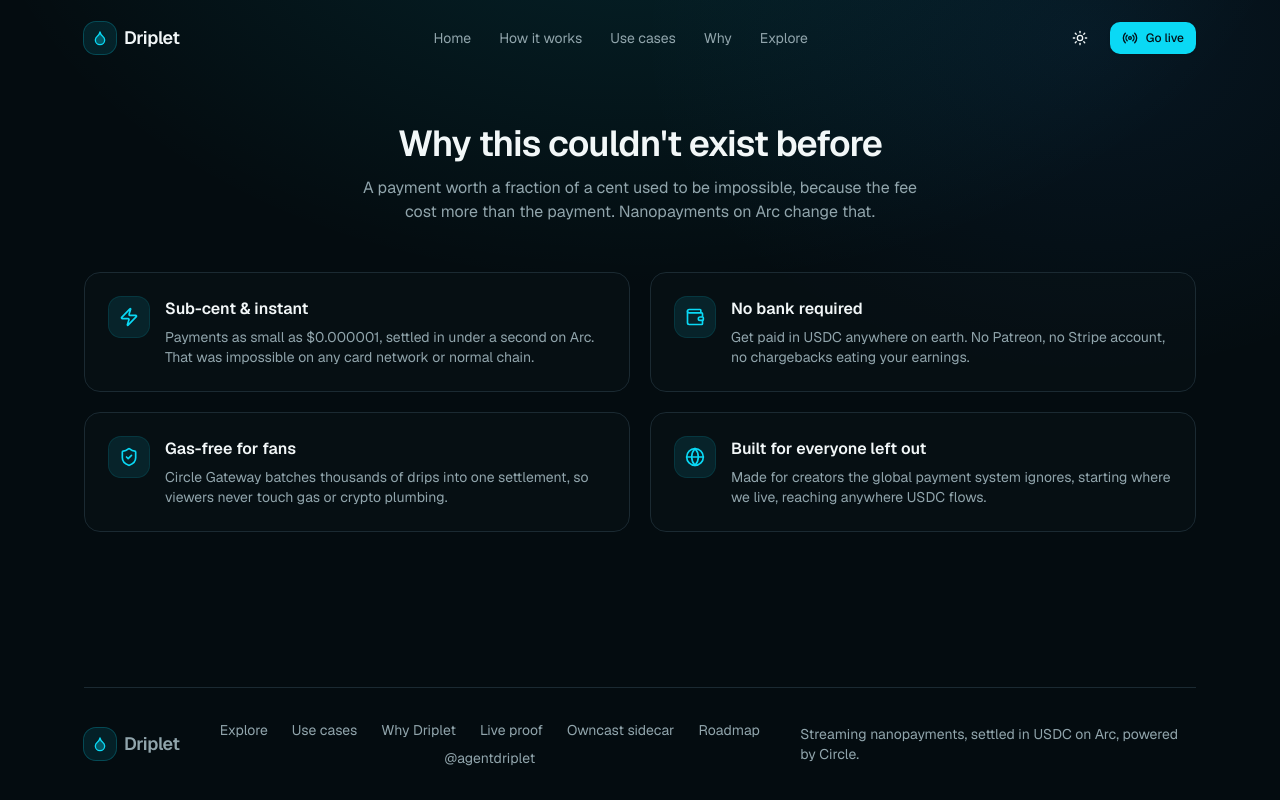
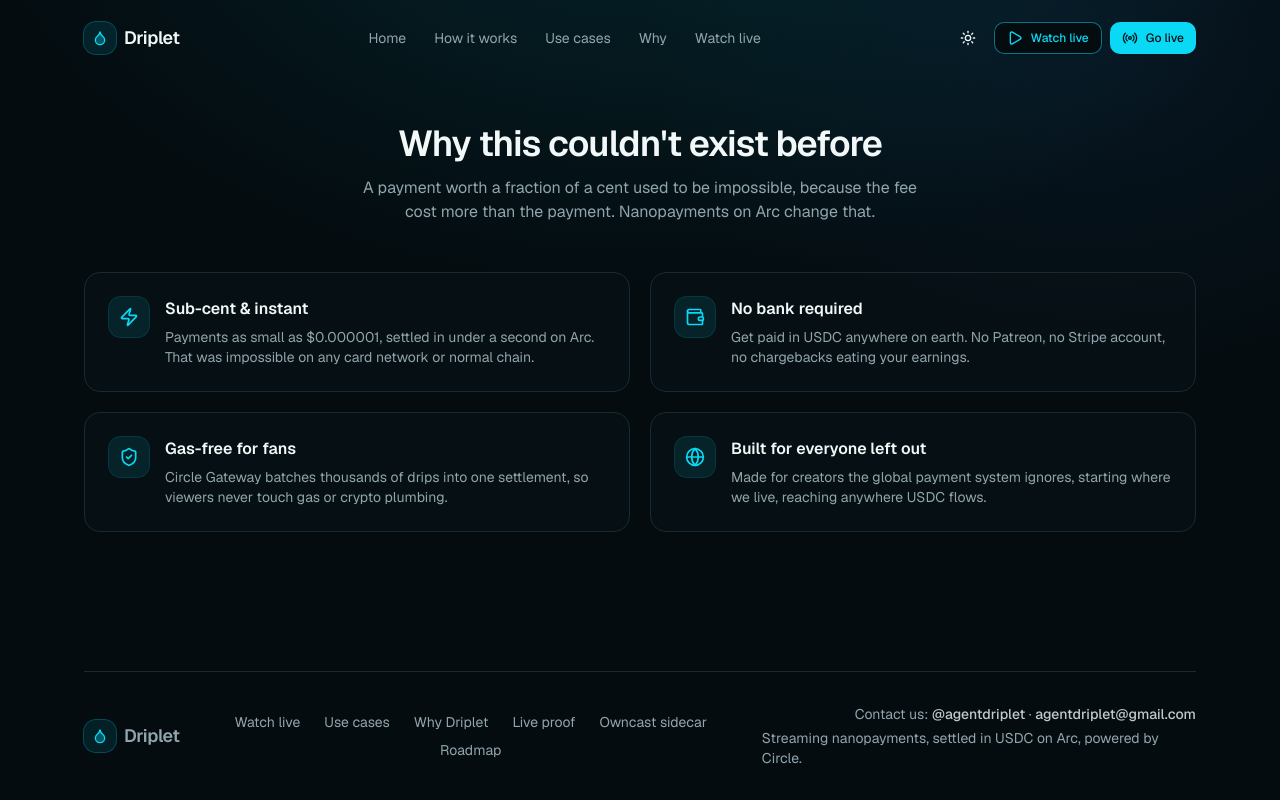
Before and after one commit to Risingtell/driplet, a Next.js app: page /why in a window 1280 px wide. Built offline with nearby package versions, Linux system fonts and the light colour scheme.

Commit message:
Nav: visible Watch live button beside Go live (replaces Explore label everywhere public); footer Contact us with X + email

```diff
--- a/app/page.tsx
+++ b/app/page.tsx
@@ -1,5 +1,5 @@
 import Link from "next/link";
-import { ArrowRight, Radio, Coins, Split } from "lucide-react";
+import { ArrowRight, Radio, Coins, Split, Play } from "lucide-react";
 import { Button } from "@/components/ui/button";
 import { Logo } from "@/components/brand/logo";
 import { ThemeToggle } from "@/components/theme-toggle";
@@ -42,11 +42,21 @@
             Why Driplet
           </Link>
           <Link href="/explore" className="transition-colors hover:text-foreground">
-            Explore
+            Watch live
           </Link>
         </nav>
         <div className="flex items-center gap-2">
           <ThemeToggle />
+          <Button
+            asChild
+            size="sm"
+            variant="outline"
+            className="border-primary/50 text-primary hover:bg-primary/10 hover:text-primary"
+          >
+            <Link href="/explore">
+              <Play className="size-4" /> Watch live
+            </Link>
+          </Button>
           <Button asChild size="sm">
             <Link href="/studio/go-live">
               <Radio className="size-4" /> Go live
--- a/components/landing/landing-footer.tsx
+++ b/components/landing/landing-footer.tsx
@@ -7,7 +7,7 @@
       <Logo />
       <nav className="flex flex-wrap items-center justify-center gap-x-6 gap-y-2">
         <Link href="/explore" className="transition-colors hover:text-foreground">
-          Explore
+          Watch live
         </Link>
         <Link href="/use-cases" className="transition-colors hover:text-foreground">
           Use cases
@@ -24,16 +24,28 @@
         <Link href="/roadmap" className="transition-colors hover:text-foreground">
           Roadmap
         </Link>
+      </nav>
+      <div className="flex flex-col items-center gap-1 sm:items-end">
+        <p>
+          Contact us:{" "}
           <a
             href="https://x.com/agentdriplet"
             target="_blank"
             rel="noreferrer"
-          className="transition-colors hover:text-foreground"
+            className="font-medium text-foreground/80 transition-colors hover:text-foreground"
           >
             @agentdriplet
+          </a>{" "}
+          ·{" "}
+          <a
+            href="mailto:agentdriplet@gmail.com"
+            className="font-medium text-foreground/80 transition-colors hover:text-foreground"
+          >
+            agentdriplet@gmail.com
           </a>
-      </nav>
+        </p>
         <p>Streaming nanopayments, settled in USDC on Arc, powered by Circle.</p>
+      </div>
     </footer>
   );
 }
--- a/components/site-header.tsx
+++ b/components/site-header.tsx
@@ -1,5 +1,5 @@
 import Link from "next/link";
-import { Radio } from "lucide-react";
+import { Play, Radio } from "lucide-react";
 import { Logo } from "@/components/brand/logo";
 import { ThemeToggle } from "@/components/theme-toggle";
 import { Button } from "@/components/ui/button";
@@ -28,17 +28,21 @@
           Why
         </Link>
         <Link href="/explore" className="transition-colors hover:text-foreground">
-          Explore
+          Watch live
         </Link>
       </nav>
-      <div className="flex items-center gap-3">
-        <Link
-          href="/explore"
-          className="text-sm text-muted-foreground transition-colors hover:text-foreground md:hidden"
+      <div className="flex items-center gap-2">
+        <ThemeToggle />
+        <Button
+          asChild
+          size="sm"
+          variant="outline"
+          className="border-primary/50 text-primary hover:bg-primary/10 hover:text-primary"
         >
-          Explore
-        </Link>
-        <ThemeToggle />
+          <Link href="/explore">
+            <Play className="size-4" /> Watch live
+          </Link>
+        </Button>
         <Button asChild size="sm">
           <Link href="/studio/go-live">
             <Radio className="size-4" /> Go live
```
Lines whose indentation alone changed are shown as unchanged.
